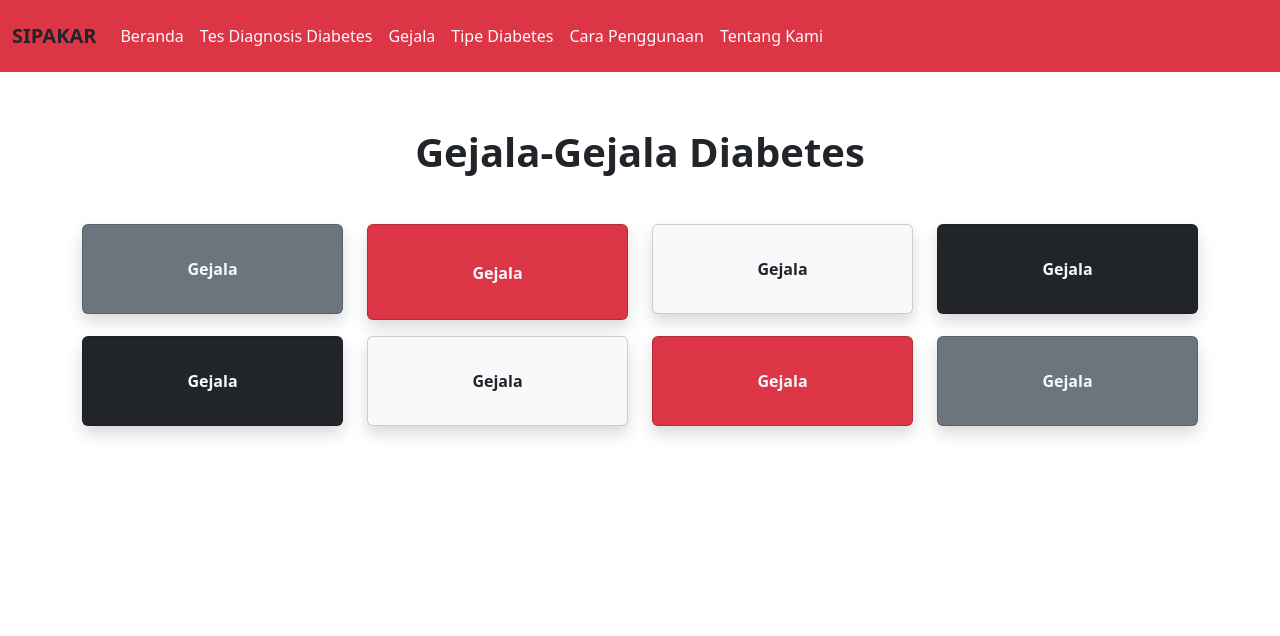
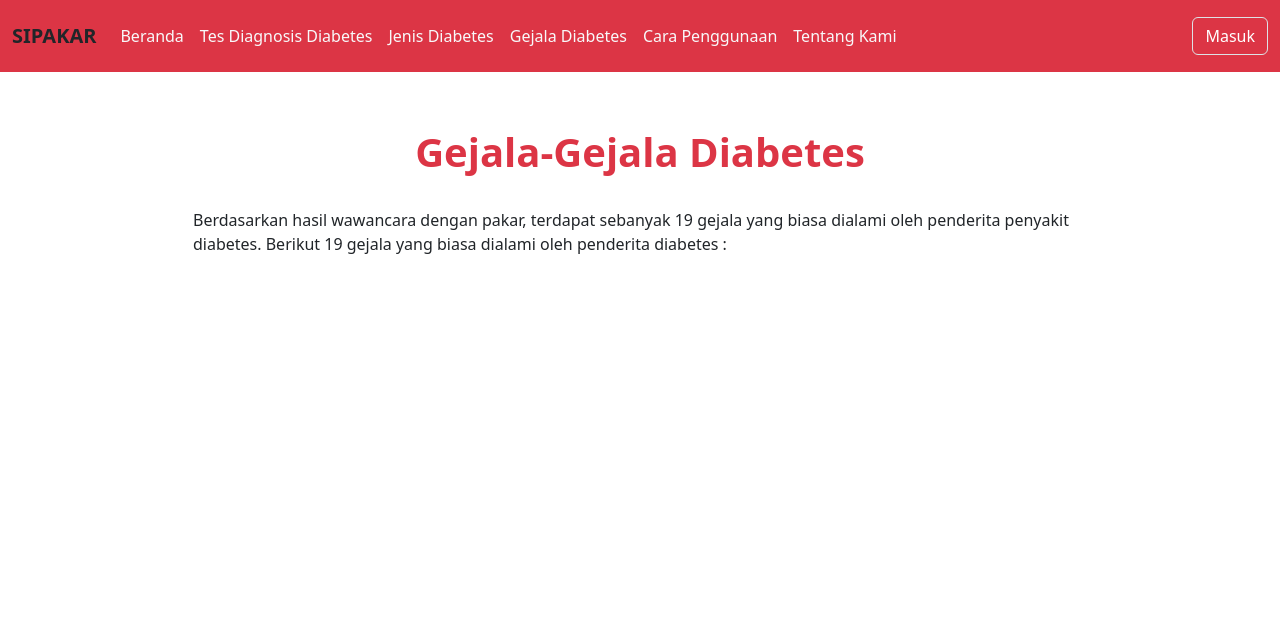
Before and after one commit to AnggunLntra/sispak-diabetes, a CodeIgniter app: page /sispak-diabetes/index.php/pages/diabetic_symptoms/index in a window 1280 px wide. Shown: the top 636 px of the page. Run offline with CodeIgniter, Linux system fonts and the light colour scheme; data that the repository does not hold is empty.

Commit message:
update lagi ya

```diff
--- a/application/config/autoload.php
+++ b/application/config/autoload.php
@@ -133,4 +133,4 @@
 |
 |	$autoload['model'] = array('first_model' => 'first');
 */
-$autoload['model'] = array('m_sispak');
+$autoload['model'] = array('m_sispak', 'm_pengguna');
--- a/application/controllers/pages/diabetic_symptoms.php
+++ b/application/controllers/pages/diabetic_symptoms.php
@@ -3,9 +3,11 @@
 {
     public function index()
     {
+        $this->load->model('M_Pengguna');
+        $data['gejala'] = $this->M_Pengguna->getGejala();
         $this->load->view('templates/header');
         $this->load->view('templates/navbar');
-        $this->load->view('pages/diabetic-symptoms');
+        $this->load->view('pages/diabetic-symptoms', $data);
         $this->load->view('templates/footer');
     }
 }
--- a/application/controllers/pages/diabetic_types.php
+++ b/application/controllers/pages/diabetic_types.php
@@ -3,9 +3,11 @@
 {
     public function index()
     {
+        $this->load->model('M_Pengguna');
+        $data['jenis_diabetes'] = $this->M_Pengguna->getJenis();
         $this->load->view('templates/header');
         $this->load->view('templates/navbar');
-        $this->load->view('pages/diabetic-types');
+        $this->load->view('pages/diabetic-types', $data);
         $this->load->view('templates/footer');
     }
 }
--- /dev/null
+++ b/application/models/m_pengguna.php
@@ -0,0 +1,13 @@
+<?php
+class M_Pengguna extends CI_Model
+{
+    public function getGejala()
+    {
+        return $this->db->get('gejala')->result_array();
+    }
+
+    public function getJenis()
+    {
+        return $this->db->get('jenis_diabetes')->result_array();
+    }
+}
--- a/application/views/pages/diabetic-symptoms.php
+++ b/application/views/pages/diabetic-symptoms.php
@@ -1,60 +1,18 @@
 <div class="container min-vh-100" style="margin-top: 8rem;">
-    <h1 class="fw-bold text-center my-5">Gejala-Gejala Diabetes</h1>
-    <div class="row">
-        <div class="col-6 col-lg-3 mb-3">
-            <div class="card bg-secondary py-3 shadow">
-                <div class="card-body text-center">
-                    <span class="fs-6 fw-bold text-light">Gejala</span>
-                </div>
-            </div>
-        </div>
-        <div class="col-6 col-lg-3 mb-3">
-            <div class="card bg-danger py-3 shadow">
-                <div class="card-body text-center">
-                    <i class="fas fa-home fs-5 text-warning"></i>
-                    <span class="fs-6 fw-bold text-light">Gejala</span>
-                </div>
-            </div>
-        </div>
-        <div class="col-6 col-lg-3 mb-3">
-            <div class="card bg-light py-3 shadow">
-                <div class="card-body text-center">
-                    <span class="fs-6 fw-bold">Gejala</span>
-                </div>
-            </div>
-        </div>
-        <div class="col-6 col-lg-3 mb-3">
-            <div class="card bg-dark py-3 shadow">
-                <div class="card-body text-center">
-                    <span class="fs-6 fw-bold text-light">Gejala</span>
-                </div>
-            </div>
-        </div>
-        <div class="col-6 col-lg-3 mb-3">
-            <div class="card bg-dark py-3 shadow">
-                <div class="card-body text-center">
-                    <span class="fs-6 fw-bold text-light">Gejala</span>
-                </div>
-            </div>
-        </div>
-        <div class="col-6 col-lg-3 mb-3">
-            <div class="card bg-light py-3 shadow">
-                <div class="card-body text-center">
-                    <span class="fs-6 fw-bold">Gejala</span>
-                </div>
-            </div>
-        </div>
-        <div class="col-6 col-lg-3 mb-3">
-            <div class="card bg-danger py-3 shadow">
-                <div class="card-body text-center">
-                    <span class="fs-6 fw-bold text-light">Gejala</span>
-                </div>
-            </div>
-        </div>
-        <div class="col-6 col-lg-3 mb-3">
-            <div class="card bg-secondary py-3 shadow">
-                <div class="card-body text-center">
-                    <span class="fs-6 fw-bold text-light">Gejala</span>
+    <div class="row justify-content-center">
+        <div class="col-md-10">
+            <div class="card border-0">
+                <h1 class="fw-bold text-center mb-3 text-danger">Gejala-Gejala Diabetes</h1>
+                <div class="card-body">
+                    <p class="card-text">Berdasarkan hasil wawancara dengan pakar, terdapat sebanyak 19 gejala yang biasa dialami oleh penderita penyakit diabetes. Berikut 19 gejala yang biasa dialami oleh penderita diabetes :
+                    </p>
+                    <ul class="list-group list-group-flush">
+                        <?php
+                        $no = 1;
+                        foreach ($gejala as $gjl) : ?>
+                            <li class="list-group-item"><?php echo $no++ ?>. <?php echo $gjl['gejala'] ?></li>
+                        <?php endforeach ?>
+                    </ul>
                 </div>
             </div>
         </div>
--- a/application/views/templates/navbar.php
+++ b/application/views/templates/navbar.php
@@ -14,10 +14,10 @@
                         <a class="nav-link text-light" href="<?php echo base_url('Pages/Test_Page') ?>">Tes Diagnosis Diabetes</a>
                     </li>
                     <li class="nav-item">
-                        <a class="nav-link text-light" href="<?php echo base_url('Pages/Diabetic_Symptoms') ?>">Gejala</a>
+                        <a class="nav-link text-light" href="<?php echo base_url('Pages/Diabetic_Types') ?>">Jenis Diabetes</a>
                     </li>
                     <li class="nav-item">
-                        <a class="nav-link text-light" href="<?php echo base_url('Pages/Diabetic_Types') ?>">Tipe Diabetes</a>
+                        <a class="nav-link text-light" href="<?php echo base_url('Pages/Diabetic_Symptoms') ?>">Gejala Diabetes</a>
                     </li>
                     <li class="nav-item">
                         <a class="nav-link text-light" href="<?php echo base_url('Pages/User_Guide') ?>">Cara Penggunaan</a>
@@ -35,10 +35,9 @@
                         </ul>
                     </li> -->
                 </ul>
-                <!-- <form class="d-flex" role="search">
-                    <input class="form-control me-2" type="search" placeholder="Cari" aria-label="Search">
-                    <button class="btn btn-outline-light" type="submit">Cari</button>
-                </form> -->
+                <div class="d-flex">
+                    <a href="#" class="btn btn-md border"><span class="text-white">Masuk</span></a>
+                </div>
             </div>
         </div>
     </nav>
```
Also changed, not shown: application/views/pages/diabetic-types.php (+17 -29 lines).
